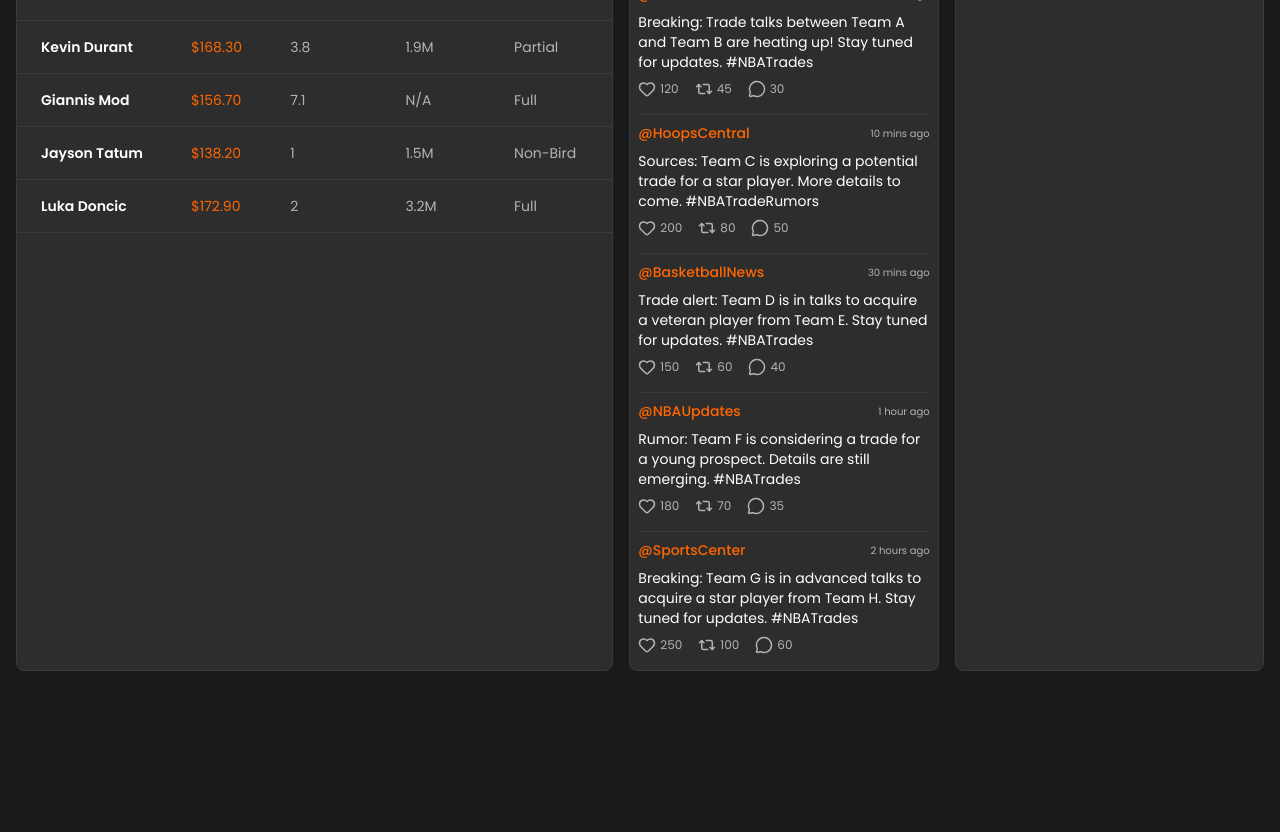
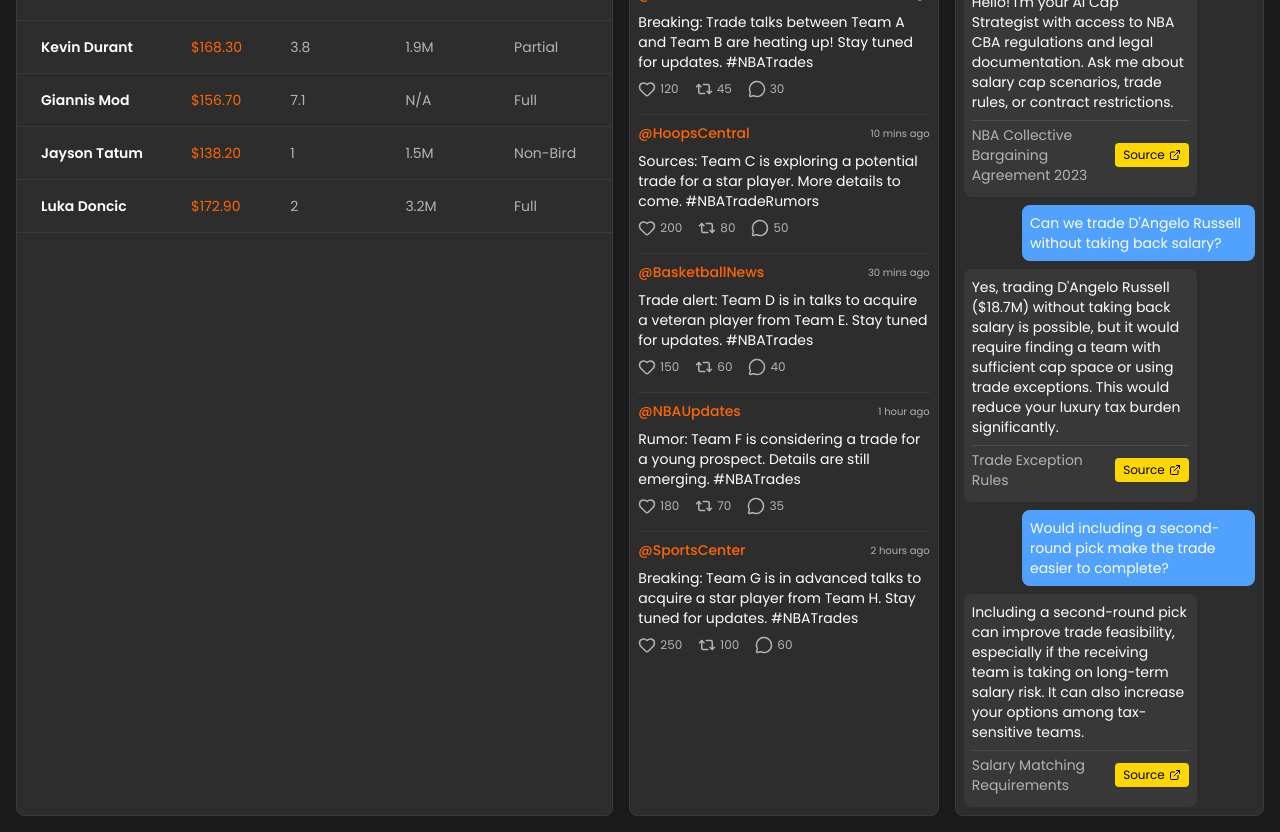
Before and after one commit to muaviya-imran/tradesafe, a Next.js app: page /dashboard in a window 1280 px wide. Shown: the part 460-1292 px from the top of the page. Before the commit the page ends 1147 px from the top, so only its background shows below. Built offline with nearby package versions, Linux system fonts and the light colour scheme.

Commit message:
Added AI Chat Section

```diff
--- a/components/dashboard/ai-chat.tsx
+++ b/components/dashboard/ai-chat.tsx
@@ -1,9 +1,78 @@
+import { ExternalLink } from 'lucide-react';
+
+export const mockChatMessages = [
+  {
+    id: '1',
+    content:
+      "Hello! I'm your AI Cap Strategist with access to NBA CBA regulations and legal documentation. Ask me about salary cap scenarios, trade rules, or contract restrictions.",
+    sender: 'robot',
+    source: {
+      title: 'NBA Collective Bargaining Agreement 2023',
+      subtitle: 'Article VI, Section 6',
+      url: '#',
+    },
+  },
+  {
+    id: '2',
+    content: "Can we trade D'Angelo Russell without taking back salary?",
+    sender: 'user',
+    source: null,
+  },
+  {
+    id: '3',
+    content:
+      "Yes, trading D'Angelo Russell ($18.7M) without taking back salary is possible, but it would require finding a team with sufficient cap space or using trade exceptions. This would reduce your luxury tax burden significantly.",
+    sender: 'robot',
+    source: {
+      title: 'Trade Exception Rules',
+      subtitle: 'CBA Article VII, Section 6(j)',
+      url: '#',
+    },
+  },
+  {
+    id: '4',
+    content: 'Would including a second-round pick make the trade easier to complete?',
+    sender: 'user',
+    source: null,
+  },
+  {
+    id: '5',
+    content:
+      'Including a second-round pick can improve trade feasibility, especially if the receiving team is taking on long-term salary risk. It can also increase your options among tax-sensitive teams.',
+    sender: 'robot',
+    source: {
+      title: 'Salary Matching Requirements',
+      subtitle: 'CBA Article VII, Section 6(c)',
+      url: '#',
+    },
+  },
+];
+
 export default function AIChat() {
   return (
     <div className="bg-bg-tertiary border-border-light flex-1 rounded-lg border p-2 transition">
       <div className="border-border-light mb-4 border-b pb-2">
         <h2 className="text-text-primary font-bold">AI Cap Strategist</h2>
       </div>
+      <div className="space-y-2">
+        {mockChatMessages.map((message) => (
+          <div
+            key={message.id}
+            className={`w-[80%] space-y-2 text-sm ${message.sender === 'robot' ? 'bg-white/5' : 'ml-auto bg-blue-400'} rounded-lg p-2`}
+          >
+            <p>{message.content}</p>
+            {message.source && (
+              <div className="flex items-center gap-2 border-t border-white/10 py-1">
+                <p className="text-text-secondary">{message.source.title}</p>
+                <button className="bg-accent-gold border-border-light hover:bg-accent-gold/90 flex h-fit cursor-pointer items-center gap-1 rounded px-2 py-1 text-xs text-black transition-colors delay-200">
+                  Source
+                  <ExternalLink size={12} />
+                </button>
+              </div>
+            )}
+          </div>
+        ))}
+      </div>
     </div>
   );
 }
```
